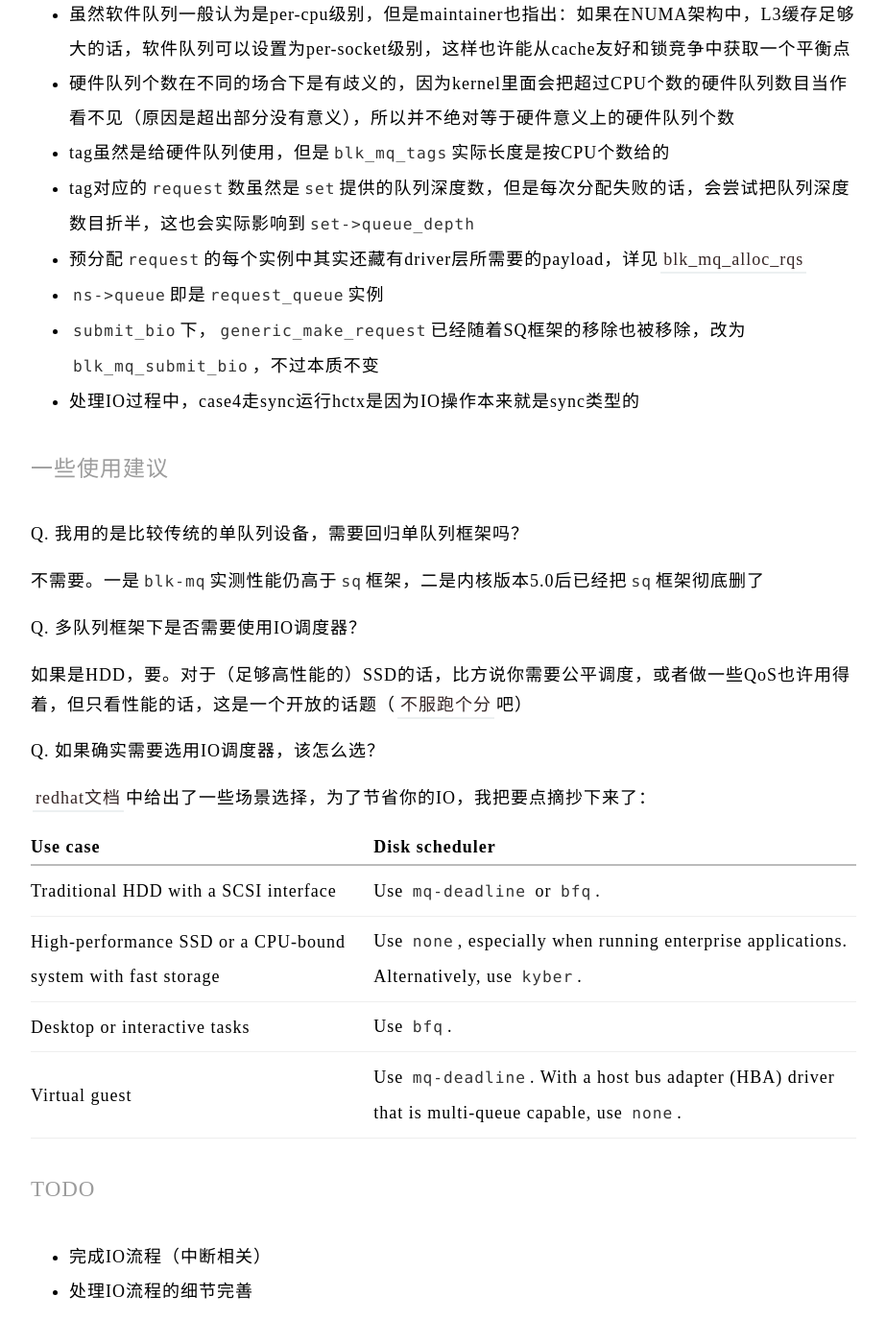
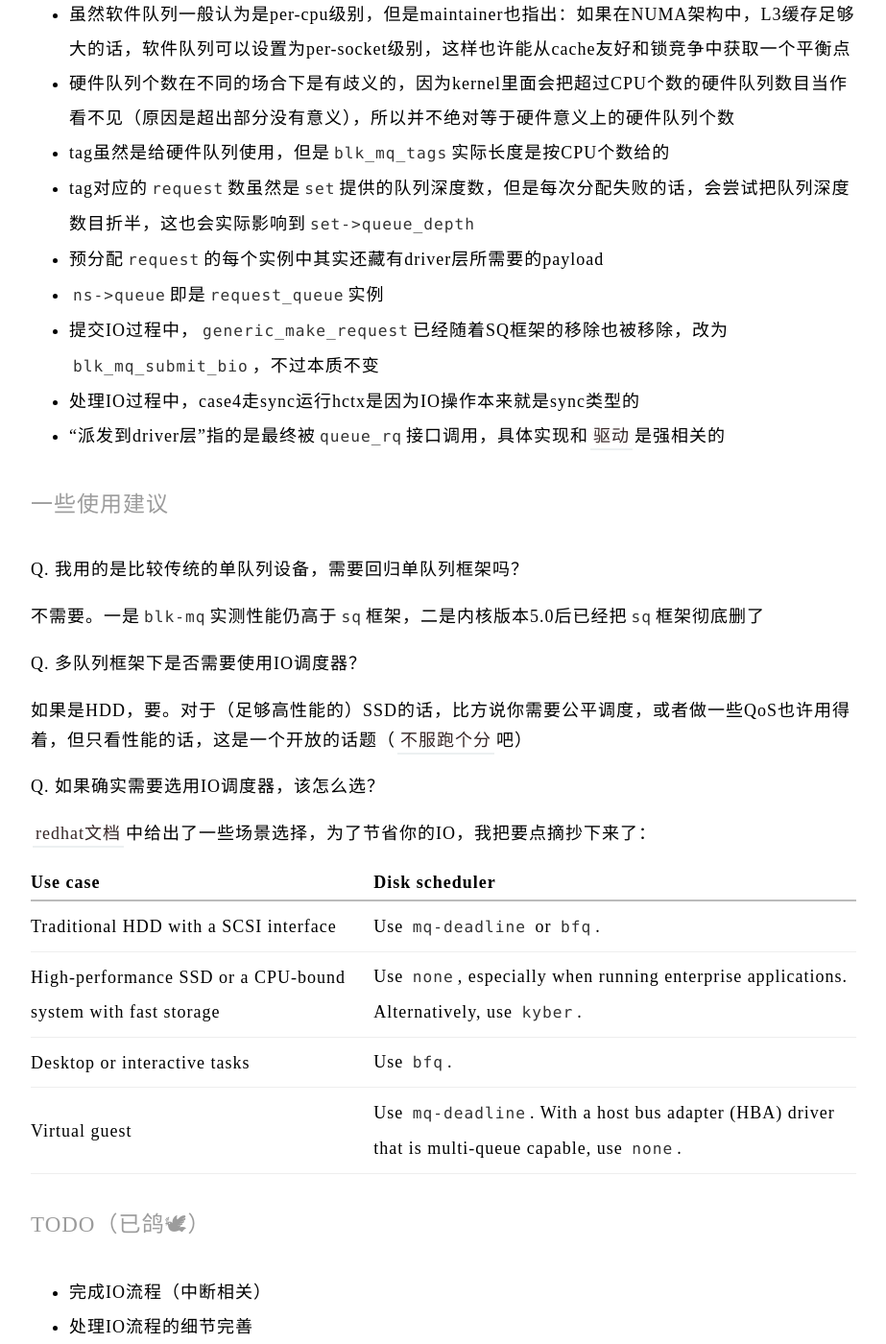
Before and after one commit to Caturra000/Caturra000.github.io, a Jekyll site: the page built from _posts/2023/2023-07-04-linux-blk-mq.md, in a window 1280 px wide and 1400 px high, scrolled down 12766 px. Shown: the whole window at 96% size, without its empty margins (178-1101 px from the left). Built offline with Jekyll 4.4.1, drawn with Linux system fonts in a browser that asks for light colours; some of the changed text lies outside the part shown.

Commit message:
update linux-blk-mq

```diff
--- a/_posts/2023/2023-07-04-linux-blk-mq.md
+++ b/_posts/2023/2023-07-04-linux-blk-mq.md
@@ -2,12 +2,12 @@
 layout: post
 title: Linux Block IO层多队列机制（blk-mq）介绍
 categories: [kernel]
-description: 一些关于multiqueue的笔记
+description: 本文首先从背景和架构上简单介绍`blk-mq`框架，随后会通过数据结构和具体流程去更加深入了解该机制的内部实现
 ---
 
 ## 导读
 
-本文首先从背景和架构上简单解释`blk-mq`框架，随后会通过数据结构和具体流程去更加深入了解该机制的内部实现
+本文首先从背景和架构上简单介绍`blk-mq`框架，随后会通过数据结构和具体流程去更加深入了解该机制的内部实现
 
 ## 背景
 
@@ -381,10 +381,11 @@
 * 硬件队列个数在不同的场合下是有歧义的，因为kernel里面会把超过CPU个数的硬件队列数目当作看不见（原因是超出部分没有意义），所以并不绝对等于硬件意义上的硬件队列个数
 * tag虽然是给硬件队列使用，但是`blk_mq_tags`实际长度是按CPU个数给的
 * tag对应的`request`数虽然是`set`提供的队列深度数，但是每次分配失败的话，会尝试把队列深度数目折半，这也会实际影响到`set->queue_depth`
-* 预分配`request`的每个实例中其实还藏有driver层所需要的payload，详见[blk_mq_alloc_rqs](https://elixir.bootlin.com/linux/v4.18.20/source/block/blk-mq.c#L1964)
+* 预分配`request`的每个实例中其实还藏有driver层所需要的payload
 * `ns->queue`即是`request_queue`实例
-* `submit_bio`下，`generic_make_request`已经随着SQ框架的移除也被移除，改为`blk_mq_submit_bio`，不过本质不变
+* 提交IO过程中，`generic_make_request`已经随着SQ框架的移除也被移除，改为`blk_mq_submit_bio`，不过本质不变
 * 处理IO过程中，case4走sync运行hctx是因为IO操作本来就是sync类型的
+* “派发到driver层”指的是最终被`queue_rq`接口调用，具体实现和[驱动](https://elixir.bootlin.com/linux/v4.18.20/source/drivers/nvme/host/pci.c#L1524)是强相关的
 
 ## 一些使用建议
 
@@ -407,7 +408,7 @@
 | Desktop or interactive tasks                                 | Use `bfq`.                                                   |
 | Virtual guest                                                | Use `mq-deadline`. With a host bus adapter (HBA) driver that is multi-queue capable, use `none`. |
 
-## TODO
+## TODO（已鸽🕊）
 
 * 完成IO流程（中断相关）
 * 处理IO流程的细节完善
```
